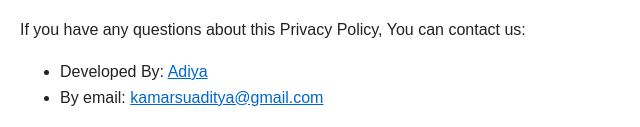
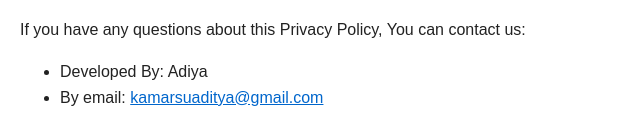
Before and after one commit to saiaditya00/vani-privacy-policy, a plain HTML site: page index.html in a window 1280 px wide. Shown: the part 4611-4738 px from the top of the page, 0-640 px from the left. Drawn offline with Linux system fonts and the light colour scheme.

```diff
--- a/index.html
+++ b/index.html
@@ -148,7 +148,7 @@
 <h2>Contact Us</h2>
 <p>If you have any questions about this Privacy Policy, You can contact us:</p>
 <ul>
-  <li>Developed By: <a href="/cdn-cgi/l/email-protection" class="__cf_email__" data-cfemail="e9888d809d9088dbdbdddd88a98e84888085c78a8684">Adiya</a></li>
+  <li>Developed By: Adiya</li>
 <li>By email: <a href="/cdn-cgi/l/email-protection" class="__cf_email__" data-cfemail="e9888d809d9088dbdbdddd88a98e84888085c78a8684">kamarsuaditya@gmail.com</a></li>
 </ul><script data-cfasync="false" src="/cdn-cgi/scripts/5c5dd728/cloudflare-static/email-decode.min.js"></script>
 </body>
```
